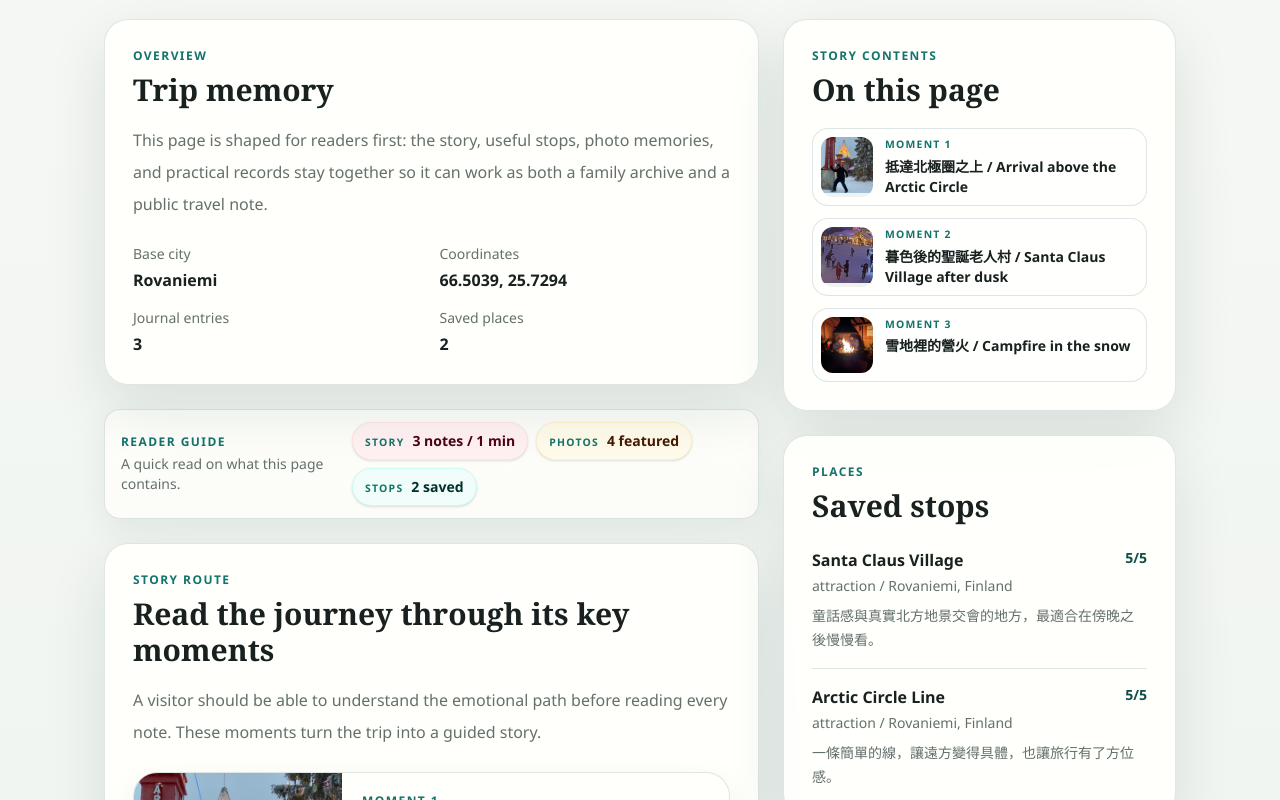
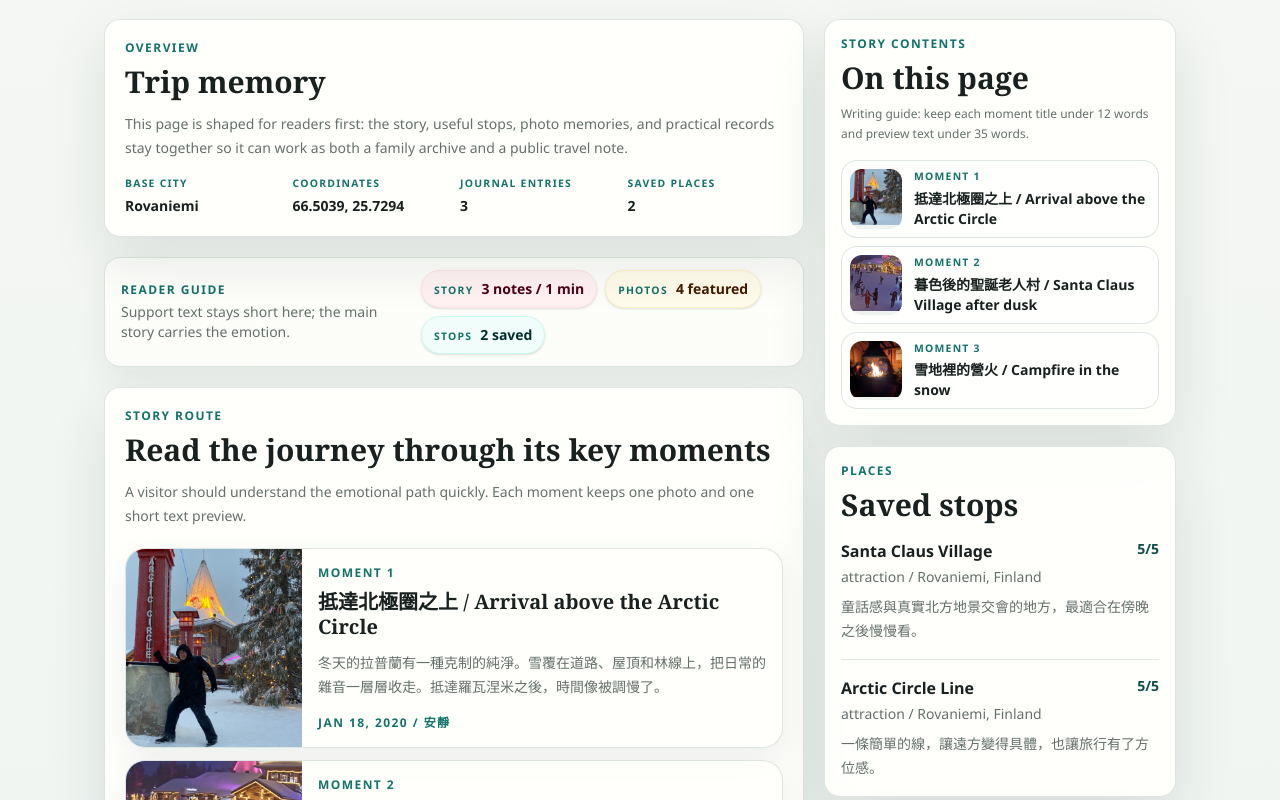
Before and after one commit to c8vzn4ym5g-ai/travelos2, a Next.js app: page /trips/finland-lapland-winter-journal-2020 in a window 1280 px wide. Shown: the part 1280-2080 px from the top of the page. Built offline with nearby package versions, Linux system fonts and the light colour scheme.

Commit message:
Constrain trip story layout boxes

```diff
--- a/app/trips/[slug]/page.tsx
+++ b/app/trips/[slug]/page.tsx
@@ -71,6 +71,15 @@ function getReadingMinutes(entries: JournalEntry[]) {
 function getFirstSentence(text: string) {
   const sentence = text.split(/\n\n|\. |! |\? /)[0]?.trim();
   return sentence || text.slice(0, 140);
+}
+
+function clampWords(text: string, maxWords: number) {
+  const words = text.trim().split(/\s+/).filter(Boolean);
+  if (words.length <= maxWords) {
+    return text;
+  }
+
+  return `${words.slice(0, maxWords).join(" ")}...`;
 }
 
 function getStoryKeywords(entry: JournalEntry) {
@@ -190,19 +199,19 @@ function PhotoTile({ photo }: { photo: Photo }) {
 
 function StoryMomentCard({ entry, index, photo }: { entry: JournalEntry; index: number; photo: Photo | undefined }) {
   return (
-    <article className="travel-soft-panel grid overflow-hidden rounded-[1.5rem] lg:grid-cols-[13rem_1fr]" data-music-zone={`${entry.title} ${entry.body}`}>
+    <article className="travel-soft-panel grid overflow-hidden rounded-[1.25rem] lg:grid-cols-[11rem_1fr]" data-music-zone={`${entry.title} ${entry.body}`}>
       <div className="bg-[color:var(--paper-soft)]">
         {photo && isRenderablePhoto(photo) ? (
           // eslint-disable-next-line @next/next/no-img-element
-          <img alt={photo.caption ?? entry.title} className="h-48 w-full object-cover lg:h-full" src={photo.storageKey} />
+          <img alt={photo.caption ?? entry.title} className="h-40 w-full object-cover lg:h-full" src={photo.storageKey} />
         ) : (
-          <div className="grid h-48 place-items-center p-4 text-center text-sm text-[color:var(--muted)] lg:h-full">Photo moment ready</div>
+          <div className="grid h-40 place-items-center p-4 text-center text-sm text-[color:var(--muted)] lg:h-full">Photo moment ready</div>
         )}
       </div>
-      <div className="p-5">
+      <div className="p-4">
         <p className="travel-kicker text-xs">Moment {index + 1}</p>
-        <h3 className="travel-hand mt-2 text-2xl font-semibold text-[color:var(--ink)]">{entry.title}</h3>
-        <p className="travel-muted mt-3 text-sm leading-7">{getFirstSentence(entry.body)}</p>
+        <h3 className="travel-hand mt-2 line-clamp-2 text-xl font-semibold leading-tight text-[color:var(--ink)]">{entry.title}</h3>
+        <p className="travel-muted mt-3 line-clamp-3 text-sm leading-6">{clampWords(getFirstSentence(entry.body), 34)}</p>
         <p className="travel-kicker mt-4 text-xs">
           {formatDate(entry.entryDate)} / {entry.mood ?? "memory"}
         </p>
@@ -279,9 +288,9 @@ function CompactReaderGuide({
   return (
     <section className="travel-soft-panel rounded-2xl px-4 py-3">
       <div className="flex flex-col gap-3 sm:flex-row sm:items-center sm:justify-between">
-        <div>
+        <div className="max-w-[18rem]">
           <p className="travel-kicker text-xs">Reader guide</p>
-          <p className="travel-muted mt-1 text-sm">A quick read on what this page contains.</p>
+          <p className="travel-muted mt-1 line-clamp-2 text-sm">Support text stays short here; the main story carries the emotion.</p>
         </div>
         <div className="flex flex-wrap gap-2 text-sm">
           {[
@@ -345,6 +354,7 @@ export default async function TripDetailPage({ params }: TripDetailPageProps) {
   const renderablePhotos = trip.photos.filter(isRenderablePhoto);
   const readingMinutes = getReadingMinutes(trip.journalEntries);
   const seasonLabel = getSeasonLabel(trip.startDate);
+  const heroSummary = clampWords(trip.summary, 58);
   const usedStoryPhotoIds = new Set<string>();
   const storyMoments = trip.journalEntries.map((entry, index) => {
     const photo = getBestStoryPhoto(entry, renderablePhotos, usedStoryPhotoIds);
@@ -388,7 +398,7 @@ export default async function TripDetailPage({ params }: TripDetailPageProps) {
                 {trip.country} / {trip.city}
               </p>
               <h1 className="travel-hand mt-3 text-4xl font-semibold leading-tight sm:text-6xl">{trip.title}</h1>
-              <p className="travel-muted mt-5 max-w-3xl text-base leading-8 sm:text-lg">{trip.summary}</p>
+              <p className="travel-muted mt-5 max-w-3xl text-base leading-8 sm:text-lg">{heroSummary}</p>
               <div className="mt-6">
                 <ShareActions description={trip.summary} path={`/trips/${trip.slug}`} title={trip.title} />
               </div>
@@ -429,14 +439,17 @@ export default async function TripDetailPage({ params }: TripDetailPageProps) {
         </div>
       </section>
 
-      <section className="mx-auto grid max-w-6xl gap-6 px-4 py-7 sm:px-6 sm:py-10 lg:grid-cols-[minmax(0,1.25fr)_minmax(20rem,0.75fr)] lg:px-10">
-        <div className="space-y-6">
-          <section className="travel-panel rounded-3xl p-5 sm:p-7">
+      <section className="mx-auto grid max-w-6xl gap-5 px-4 py-7 sm:px-6 sm:py-10 lg:grid-cols-[minmax(0,1fr)_22rem] lg:items-start lg:px-10">
+        <div className="space-y-5">
+          <section className="travel-panel rounded-2xl p-4 sm:p-5">
             <SectionHeader kicker="Overview" title="Trip memory" />
-            <p className="travel-muted mt-4 text-base leading-8">
-              This page is shaped for readers first: the story, useful stops, photo memories, and practical records stay together so it can work as both a family archive and a public travel note.
+            <p className="travel-muted mt-3 line-clamp-3 text-sm leading-6">
+              {clampWords(
+                "This page is shaped for readers first: the story, useful stops, photo memories, and practical records stay together so it can work as both a family archive and a public travel note.",
+                42,
+              )}
             </p>
-            <dl className="mt-6 grid gap-4 sm:grid-cols-2">
+            <dl className="mt-4 grid gap-3 sm:grid-cols-4">
               {[
                 ["Base city", trip.city],
                 ["Coordinates", trip.coordinates ? `${trip.coordinates.latitude}, ${trip.coordinates.longitude}` : "Not mapped"],
@@ -444,8 +457,8 @@ export default async function TripDetailPage({ params }: TripDetailPageProps) {
                 ["Saved places", String(trip.places.length)],
               ].map(([label, value]) => (
                 <div key={label}>
-                  <dt className="travel-muted text-sm">{label}</dt>
-                  <dd className="mt-1 font-semibold text-[color:var(--ink)]">{value}</dd>
+                  <dt className="travel-kicker text-[0.65rem]">{label}</dt>
+                  <dd className="mt-1 line-clamp-1 text-sm font-semibold text-[color:var(--ink)]">{value}</dd>
                 </div>
               ))}
             </dl>
@@ -459,12 +472,12 @@ export default async function TripDetailPage({ params }: TripDetailPageProps) {
           />
 
           {trip.journalEntries.length > 0 ? (
-            <section className="travel-panel rounded-3xl p-5 sm:p-7">
+            <section className="travel-panel rounded-2xl p-4 sm:p-5">
               <SectionHeader kicker="Story route" title="Read the journey through its key moments" />
-              <p className="travel-muted mt-4 text-base leading-8">
-                A visitor should be able to understand the emotional path before reading every note. These moments turn the trip into a guided story.
+              <p className="travel-muted mt-3 line-clamp-2 text-sm leading-6">
+                A visitor should understand the emotional path quickly. Each moment keeps one photo and one short text preview.
               </p>
-              <div className="mt-6 grid gap-4">
+              <div className="mt-5 grid gap-3">
                 {storyMoments.map(({ entry, index, photo }) => (
                   <StoryMomentCard entry={entry} index={index} key={entry.id} photo={photo} />
                 ))}
@@ -500,10 +513,11 @@ export default async function TripDetailPage({ params }: TripDetailPageProps) {
           </section>
         </div>
 
-        <aside className="space-y-6">
-          <section className="travel-panel rounded-3xl p-5 sm:p-7">
+        <aside className="space-y-5 lg:sticky lg:top-5">
+          <section className="travel-panel rounded-2xl p-4">
             <SectionHeader kicker="Story contents" title="On this page" />
-            <div className="mt-5 grid gap-3">
+            <p className="travel-muted mt-2 text-xs leading-5">Writing guide: keep each moment title under 12 words and preview text under 35 words.</p>
+            <div className="mt-4 grid gap-2">
               {storyMoments.map(({ entry, photo }, index) => (
                 <article className="grid grid-cols-[3.25rem_1fr] gap-3 rounded-2xl border border-[color:var(--line)] bg-white/60 p-2" key={entry.id}>
                   <div className="overflow-hidden rounded-xl bg-[color:var(--paper-soft)]">
@@ -522,17 +536,17 @@ export default async function TripDetailPage({ params }: TripDetailPageProps) {
               ))}
             </div>
           </section>
-          <section className="travel-panel rounded-3xl p-5 sm:p-7">
+          <section className="travel-panel rounded-2xl p-4">
             <SectionHeader kicker="Places" title="Saved stops" />
-            <div className="mt-6">
+            <div className="mt-4">
               {trip.places.map((place) => (
                 <PlaceRow key={place.id} place={place} />
               ))}
             </div>
           </section>
-          <section className="travel-panel rounded-3xl p-5 sm:p-7">
+          <section className="travel-panel rounded-2xl p-4">
             <SectionHeader kicker="Costs" title="Tracked spend" />
-            <div className="mt-6">
+            <div className="mt-4">
               {trip.costs.map((cost) => (
                 <CostRow key={cost.id} cost={cost} />
               ))}
```
